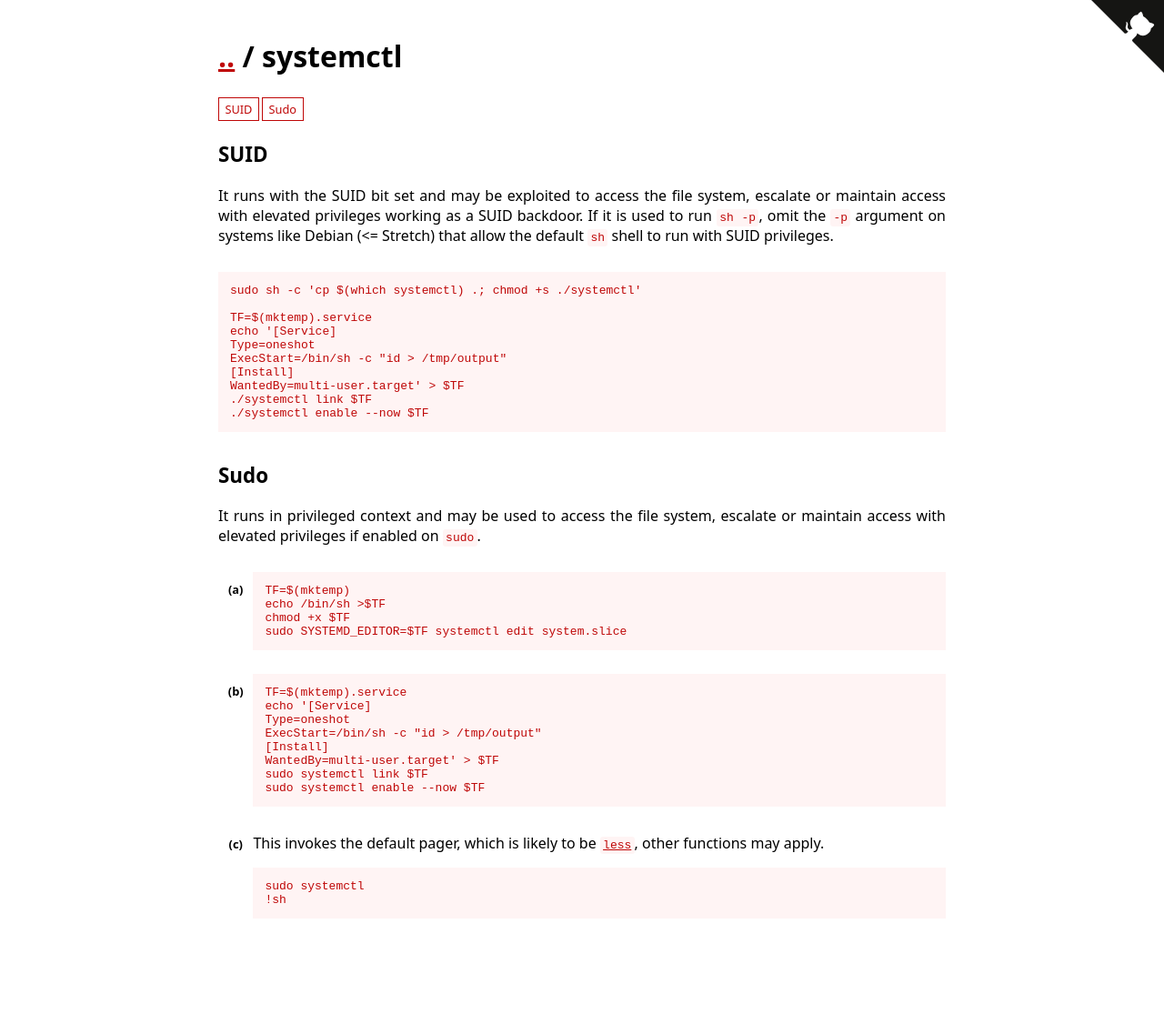
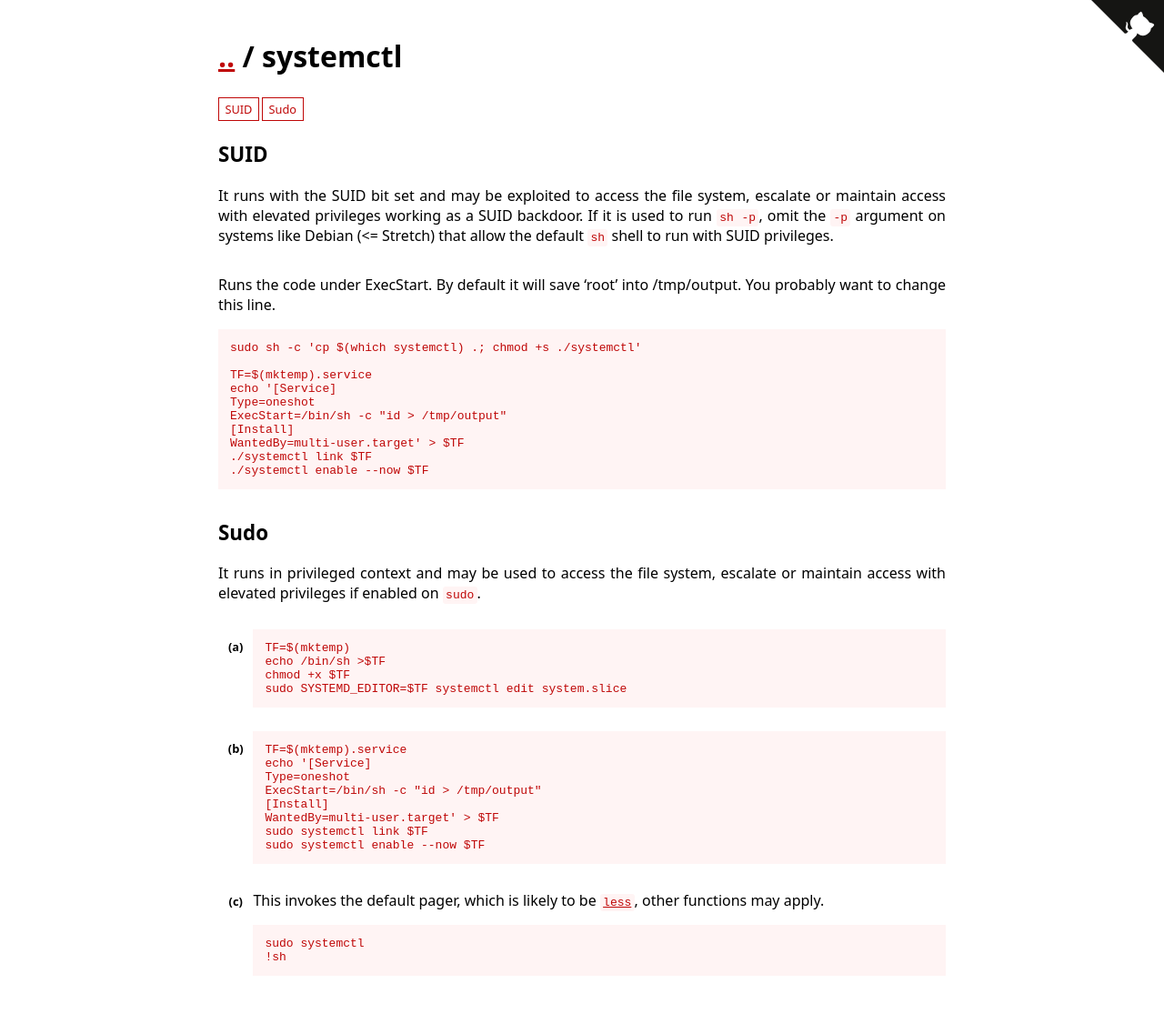
Before and after one commit to GTFOBins/GTFOBins.github.io, a Jekyll site: the page built from _gtfobins/systemctl.md, in a window 1280 px wide. Shown: the whole page at 91% size. Built offline with Jekyll 4.4.1, drawn with Linux system fonts in a browser that asks for light colours; before the commit the page ends 1063 px from its top, so only the background shows below that.

Commit message:
Update systemctl.md
Added a description as to how to make use of systemctl with the suid bit set

```diff
--- a/_gtfobins/systemctl.md
+++ b/_gtfobins/systemctl.md
@@ -1,7 +1,8 @@
 ---
 functions:
   suid:
-    - code: |
+    - description: Runs the code under ExecStart. By default it will save 'root' into /tmp/output. You probably want to change this line.
+      code: |
         TF=$(mktemp).service
         echo '[Service]
         Type=oneshot
```
